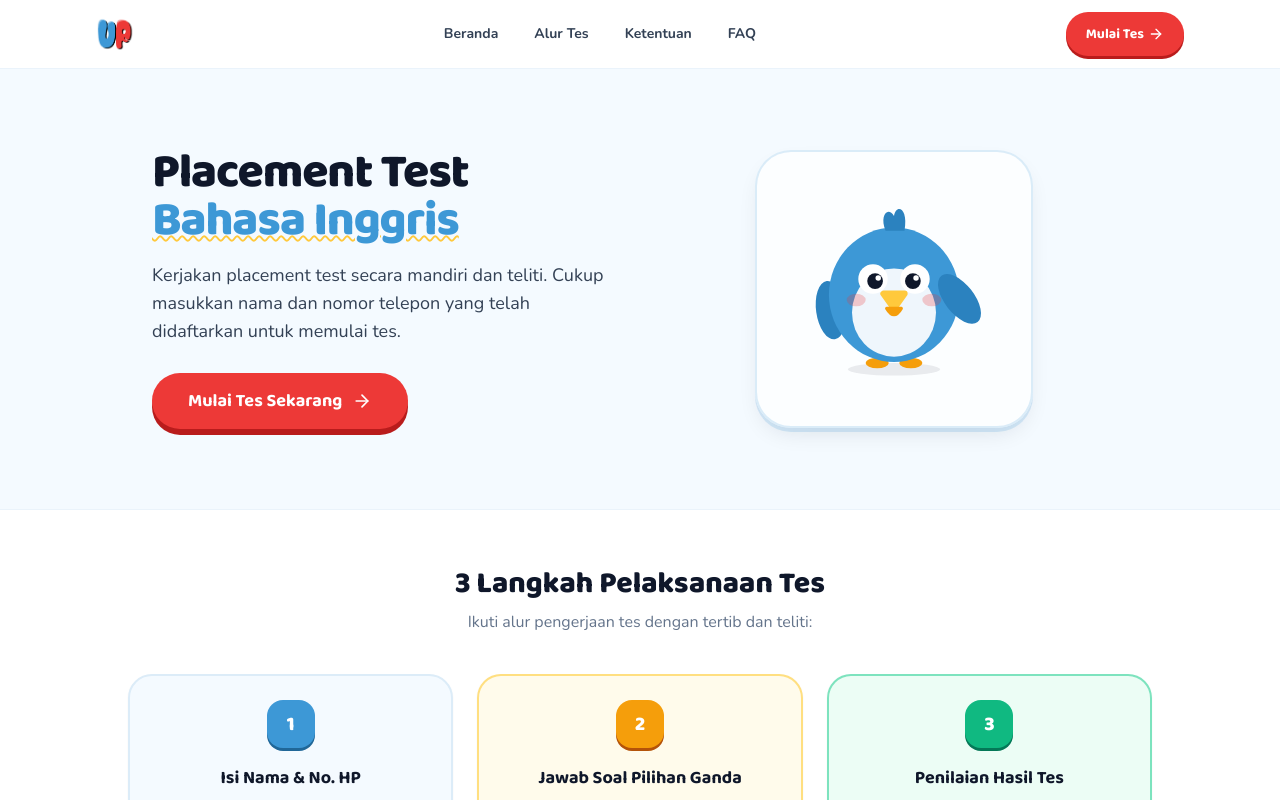
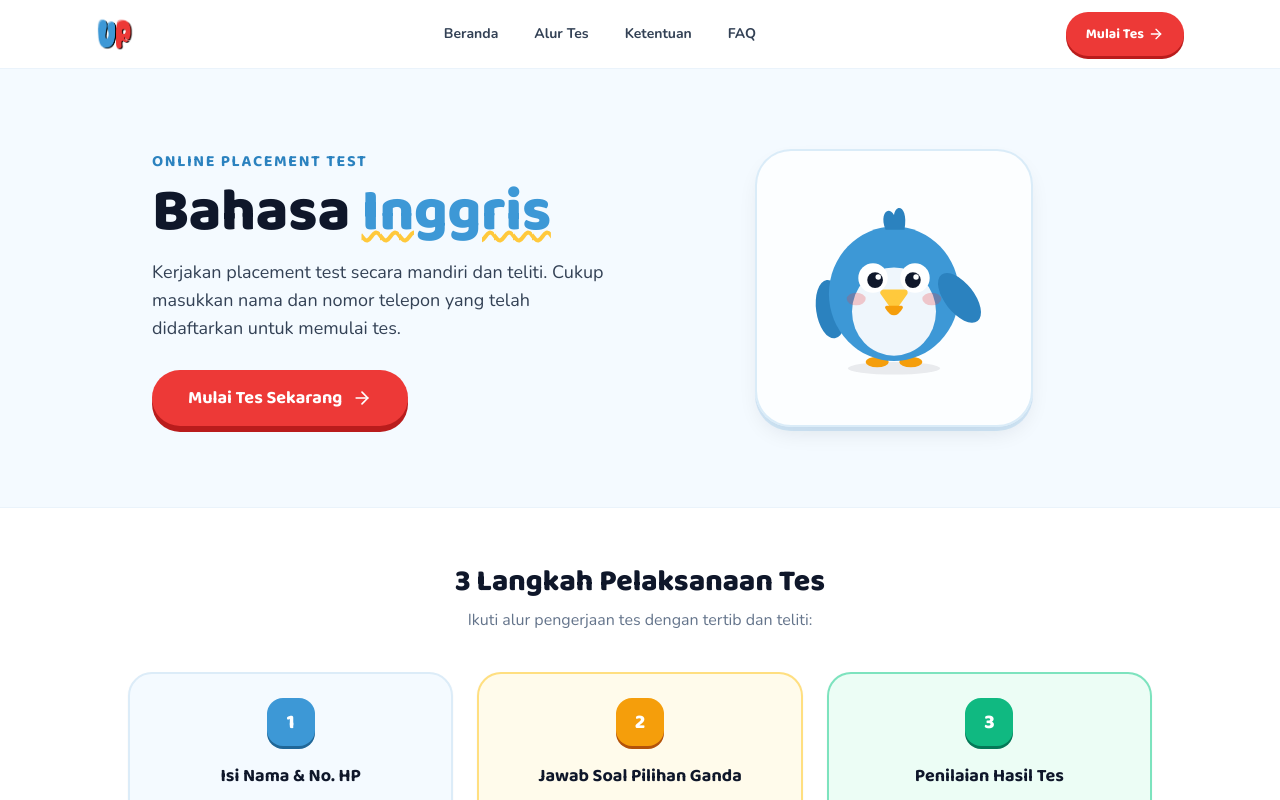
Before and after one commit to septianof/up-speaking, a Next.js app: page / in a window 1280 px wide. Shown: the top 800 px of the page. Built offline with nearby package versions, Linux system fonts and the light colour scheme.

Commit message:
refactor(ui): apply typography hierarchy to landing hero section

```diff
--- a/src/app/page.tsx
+++ b/src/app/page.tsx
@@ -287,10 +287,15 @@ export default function Home() {
               transition={{ duration: 0.5, delay: 0.1 }}
             >
               {/* Judul Utama */}
-              <h1 className="font-display text-3xl sm:text-4xl lg:text-5xl font-black text-text-primary tracking-tight leading-tight mb-4">
-                Placement Test <br className="hidden sm:inline" />
-                <span className="text-primary-500 underline decoration-sun-400 decoration-wavy decoration-2">
-                  Bahasa Inggris
+              <h1 className="font-display tracking-tight leading-tight mb-4">
+                <span className="block text-xs sm:text-sm md:text-base font-bold uppercase tracking-widest text-primary-600 mb-2">
+                  Online Placement Test
+                </span>
+                <span className="block text-4xl sm:text-5xl lg:text-6xl font-black text-text-primary">
+                  Bahasa{" "}
+                  <span className="text-primary-500 underline decoration-sun-400 decoration-wavy decoration-2 sm:decoration-4">
+                    Inggris
+                  </span>
                 </span>
               </h1>
 
```
